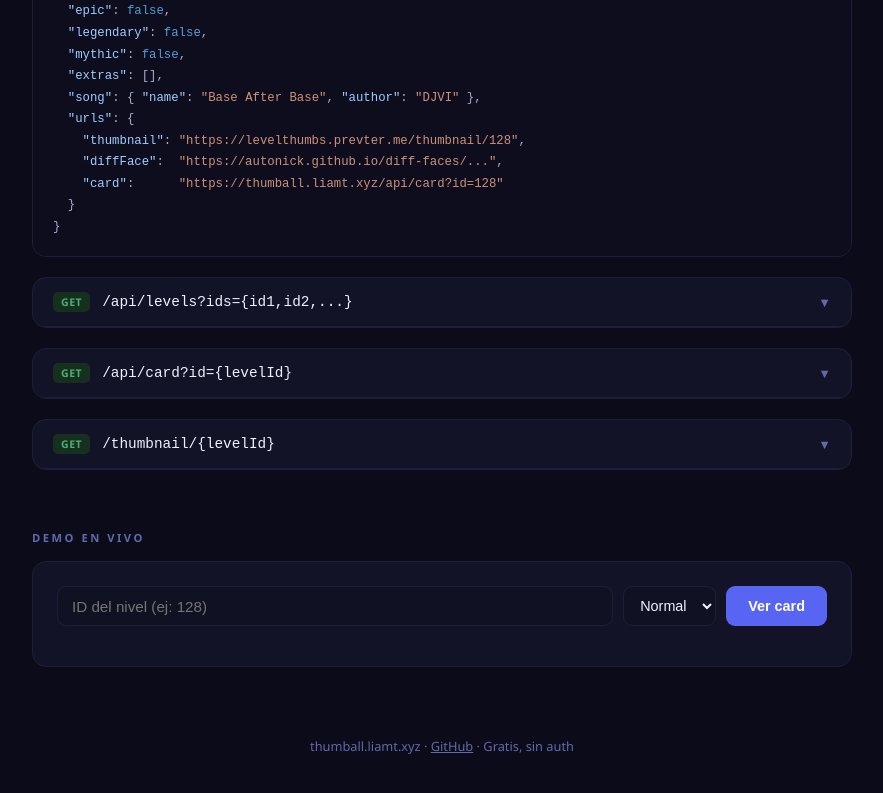
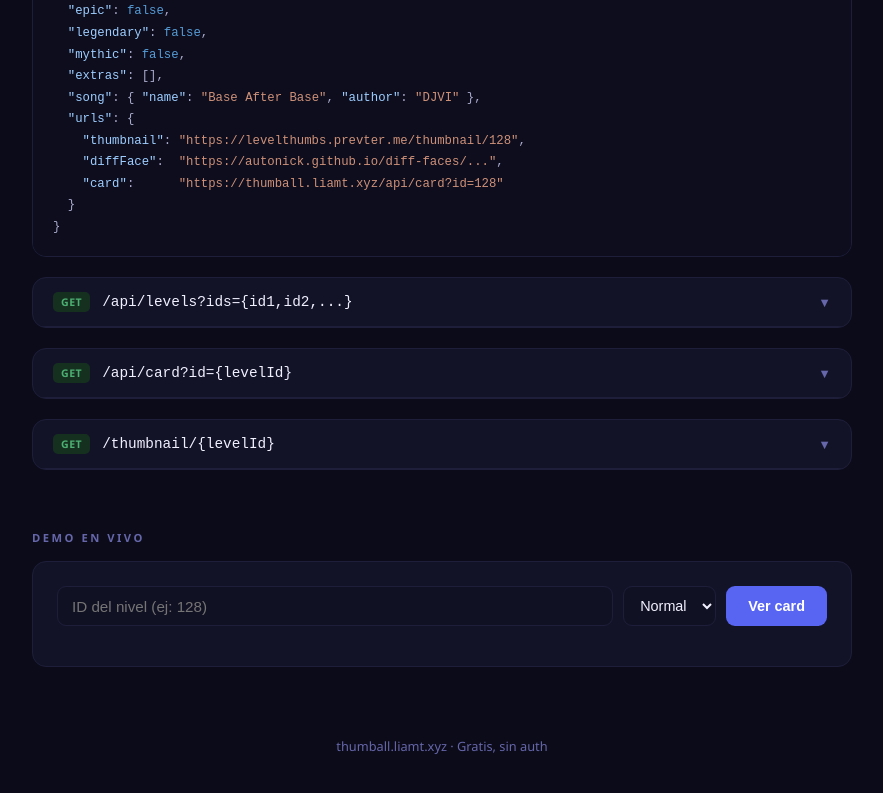
Before and after one commit to GD-Level-API/GD-Level-API, a website: page public/index.html in a window 1280 px wide. Shown: the part 907-1700 px from the top of the page, without its empty margins (198-1081 px from the left). Drawn offline with Linux system fonts and the light colour scheme.

Commit message:
fix: remove GitHub link from footer, fix thumbnail description wording

```diff
--- a/public/index.html
+++ b/public/index.html
@@ -784,7 +784,7 @@ json.<span class="c-fn">NewDecoder</span>(<span class="c-var">resp</span>.Body).
       </div>
       <div class="ep-body">
         <div class="ep-desc">
-          Proxy del thumbnail del nivel en WebP desde tu dominio, cacheado 24 horas.
+          Proxy del thumbnail del nivel en WebP desde <strong style="color:var(--white)">thumball.liamt.xyz</strong>, cacheado 24 horas.
           <div class="params">
             <div class="param-row">
               <span class="param-name">levelId</span><span class="req">*</span>
@@ -961,7 +961,7 @@ json.<span class="c-fn">NewDecoder</span>(<span class="c-var">resp</span>.Body).
   </div>
 
   <footer>
-    <p>thumball.liamt.xyz · <a href="https://github.com/liamt8d/gd-api" target="_blank">GitHub</a> · Gratis, sin auth</p>
+    <p>thumball.liamt.xyz · Gratis, sin auth</p>
   </footer>
 
 </div>
```
